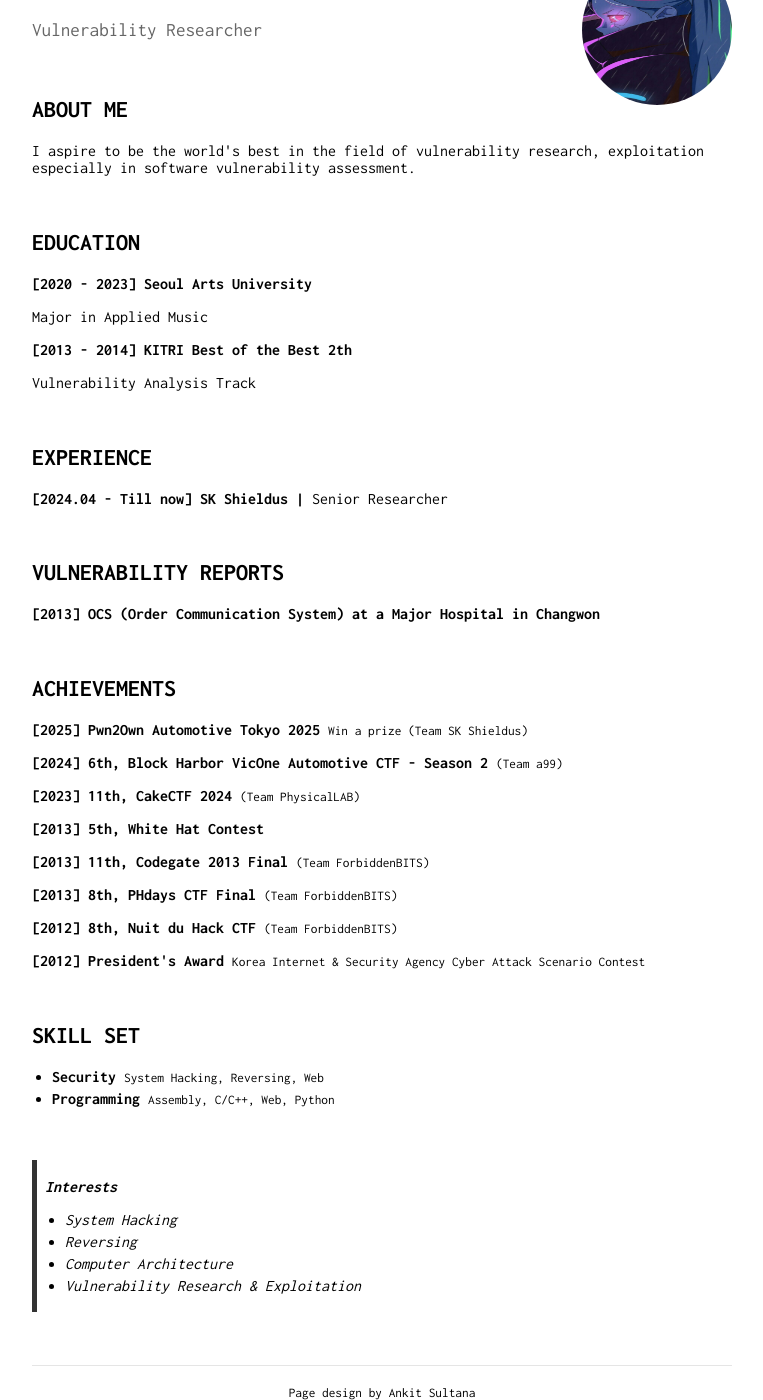
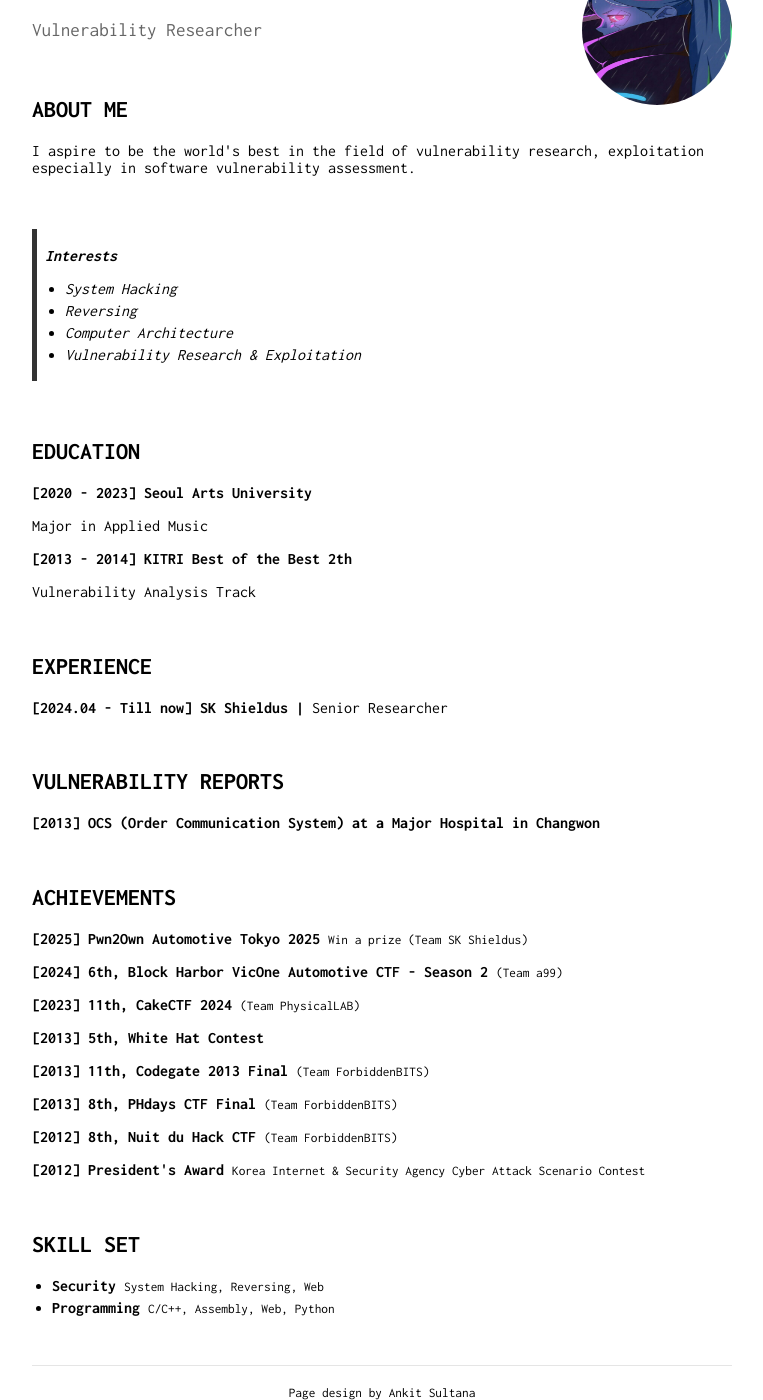
Before and after one commit to Bugeun/bugeun.github.io, a Jekyll site: the page built from index.md, in a window 1280 px wide and 1400 px high, scrolled down 166 px. Shown: the whole window, without its empty margins (258-1021 px from the left). Built offline with Jekyll 4.4.1, drawn with Linux system fonts in a browser that asks for light colours; part of the change alters nothing that is shown.

Commit message:
Update index.md

```diff
--- a/index.md
+++ b/index.md
@@ -13,6 +13,14 @@ Vulnerability Researcher
 
 <p>I aspire to be the world's best in the field of vulnerability research, exploitation
 especially in software vulnerability assessment.</p>
+&nbsp;
+
+><b>Interests</b>
+* System Hacking
+* Reversing
+* Computer Architecture
+* Vulnerability Research & Exploitation
+
 &nbsp;
 
 ## EDUCATION
@@ -72,16 +80,8 @@ especially in software vulnerability assessment.</p>
           </li>
           <li>
             <b>Programming</b>
-            <small>Assembly, C/C++, Web, Python</small>
+            <small>C/C++, Assembly, Web, Python</small>
           </li>
         </ul>
 </section>
 &nbsp;
-
-><b>Interests</b>
-* System Hacking
-* Reversing
-* Computer Architecture
-* Vulnerability Research & Exploitation
-
-&nbsp;
```
